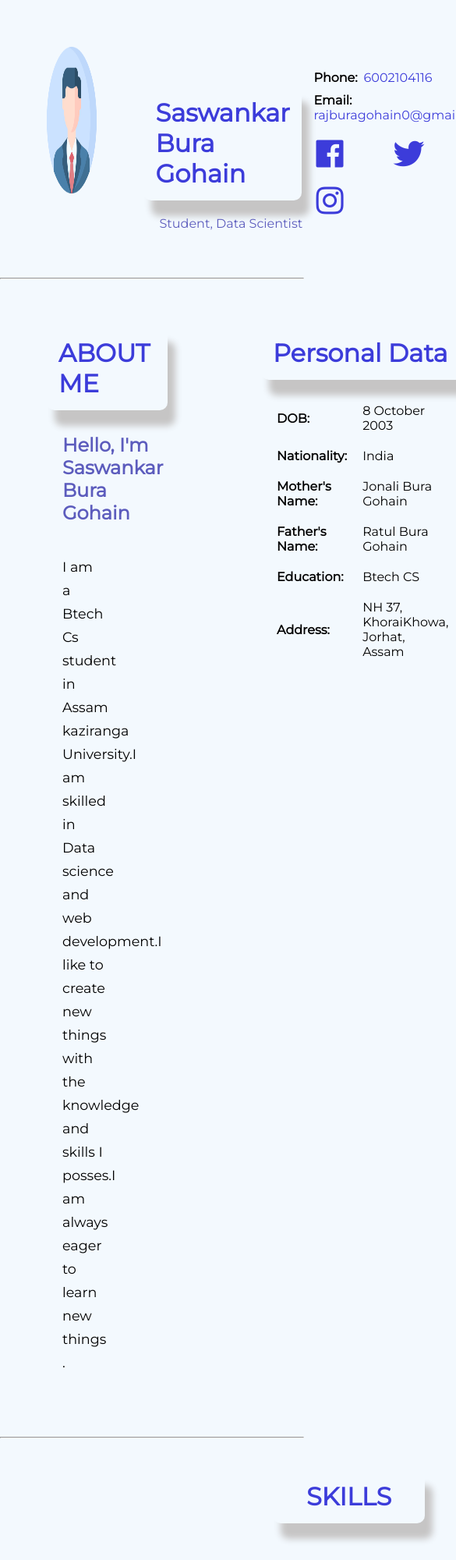
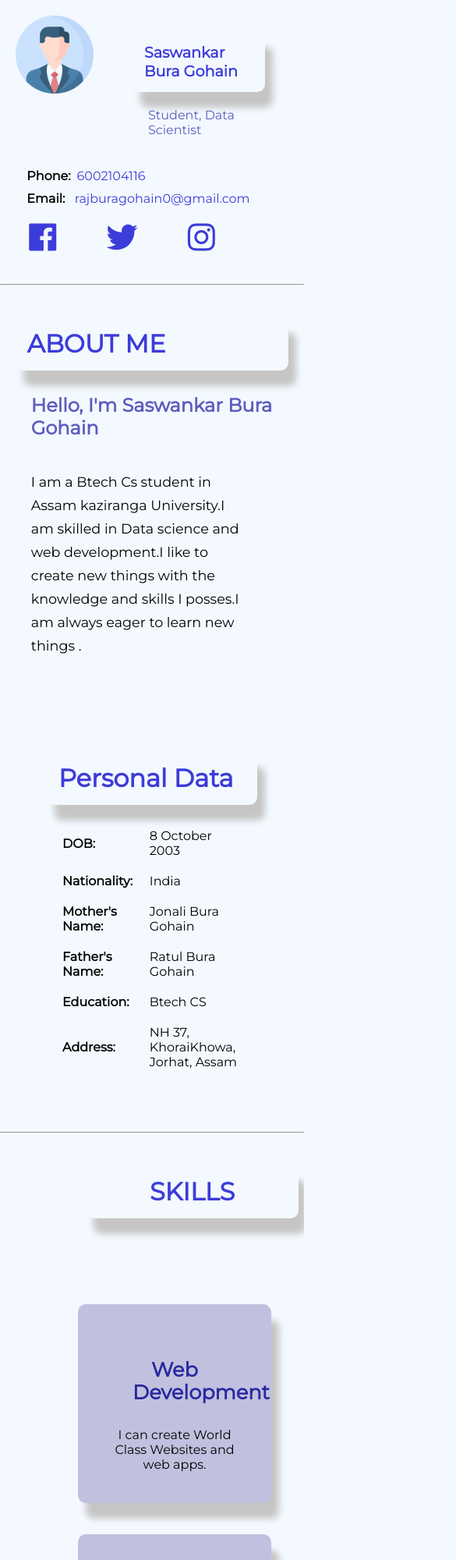
Before and after one commit to Saswankar1/Portfolio_web-html-, a plain HTML site: page index.html in a window 390 px wide. Shown: the top 2000 px of the page at 78% size, 585 px wide, since content can reach past the window. Drawn offline with Linux system fonts and the light colour scheme.

Commit message:
Update styles.css

```diff
--- a/styles.css
+++ b/styles.css
@@ -17,6 +17,7 @@ h1{
     border-radius:10px ;
     padding: 15px;
     margin-bottom: 10px;
+    transition: 0.5s;
 }
 h2{
     color: rgb(92, 92, 189);
@@ -32,10 +33,10 @@ h2:hover{
     flex: 2;
 }
 img{
-    width: 20%;
-    height: 68%;
+    width: 15%;
     margin: 20px;
 }
+
 .icons{
     color: rgb(60, 60, 218);
 }
@@ -174,6 +175,7 @@ h3{
     color: rgb(92, 92, 189);
     line-height: 1.8rem;
     margin: 30px;
+    transition: 0.5s;
 }
 .item p{
     margin-left: 150px;
@@ -183,3 +185,82 @@ h3{
 .timeline{
     margin: 50px;
 }
+h1:hover,h3:hover{
+    transform: translateY(-10px);
+    color:rgb(63, 63, 161) ;
+}
+
+/* Responsive */
+
+/* laptop */
+@media(max-width:850px) {
+    .container{
+        flex-direction: column;
+        align-items: center;
+        justify-content: center;
+    }
+    .left, .right{
+        margin: 10px;
+    }
+    .container img{
+        margin: 10px;
+    }
+    .left div{
+        padding-top: 10px;
+    }
+    .left1{
+        width: 93%;
+    }
+    .left1 p{
+        width: 90%;
+    }
+    .ed{
+        margin-left: 170px;
+    }
+    .container1{
+        flex-direction: column;
+    }
+    .head1{
+        margin-left:110px ;
+        width: 70%;
+    }
+    .card{
+        width: 80%;
+        margin-left: 60px;
+    }
+}
+
+/* Mobile */
+@media(max-width:400px){
+    .left h1{
+        font-size: 1.2rem;
+    }
+    .container img{
+        width: 100px;
+        height: 100px;
+    }
+    .left1{
+        padding: 10px;
+        margin: 30px;
+        width: 95%;
+    }
+    .left1 p{
+        font-size: 1.1rem;
+        width: 90%;
+    }
+    .ed{
+        margin-left: 70px;
+        margin-top: 20px;
+        padding: 10px;
+        width: 70%;
+        font-size: 2rem;
+    }
+    .container1{
+
+        flex-direction: column;
+
+    }
+    .card{
+        width: 80%;
+    }
+}
```
